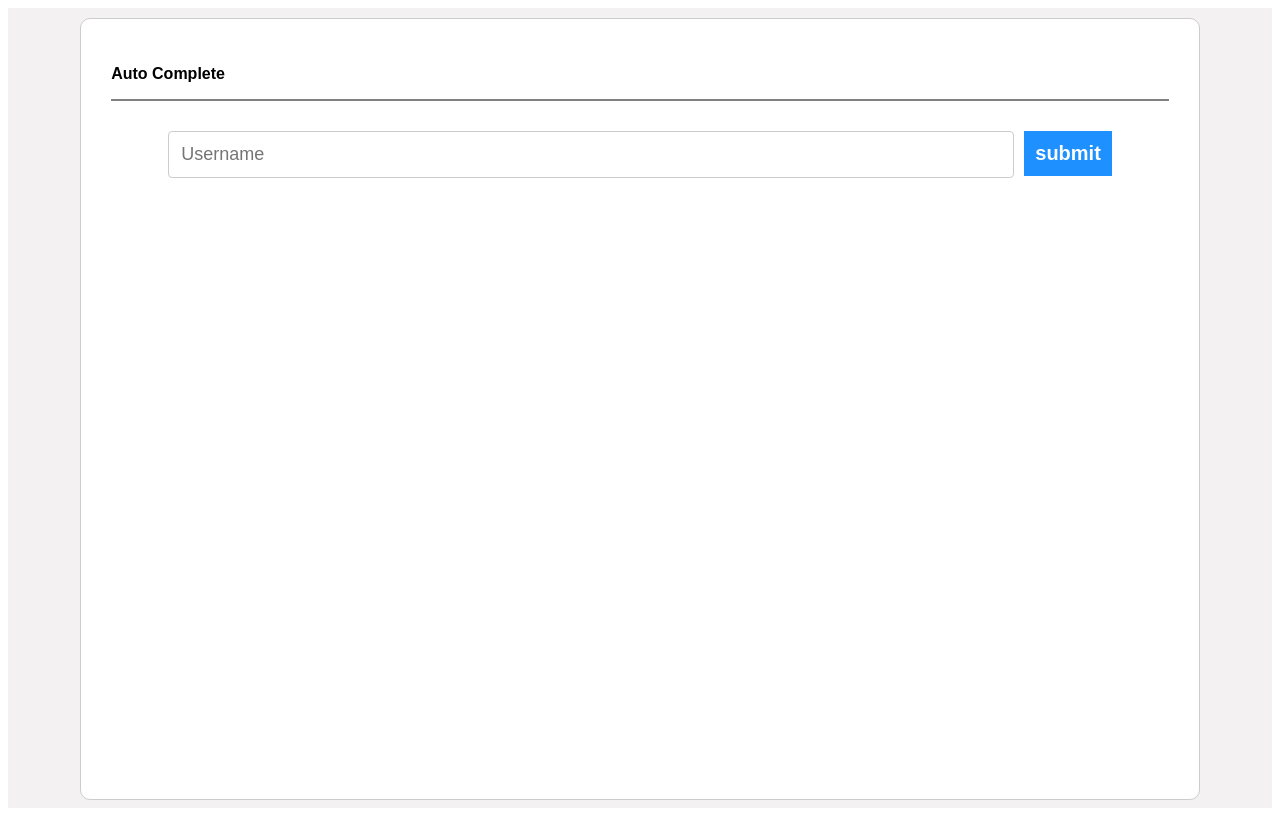
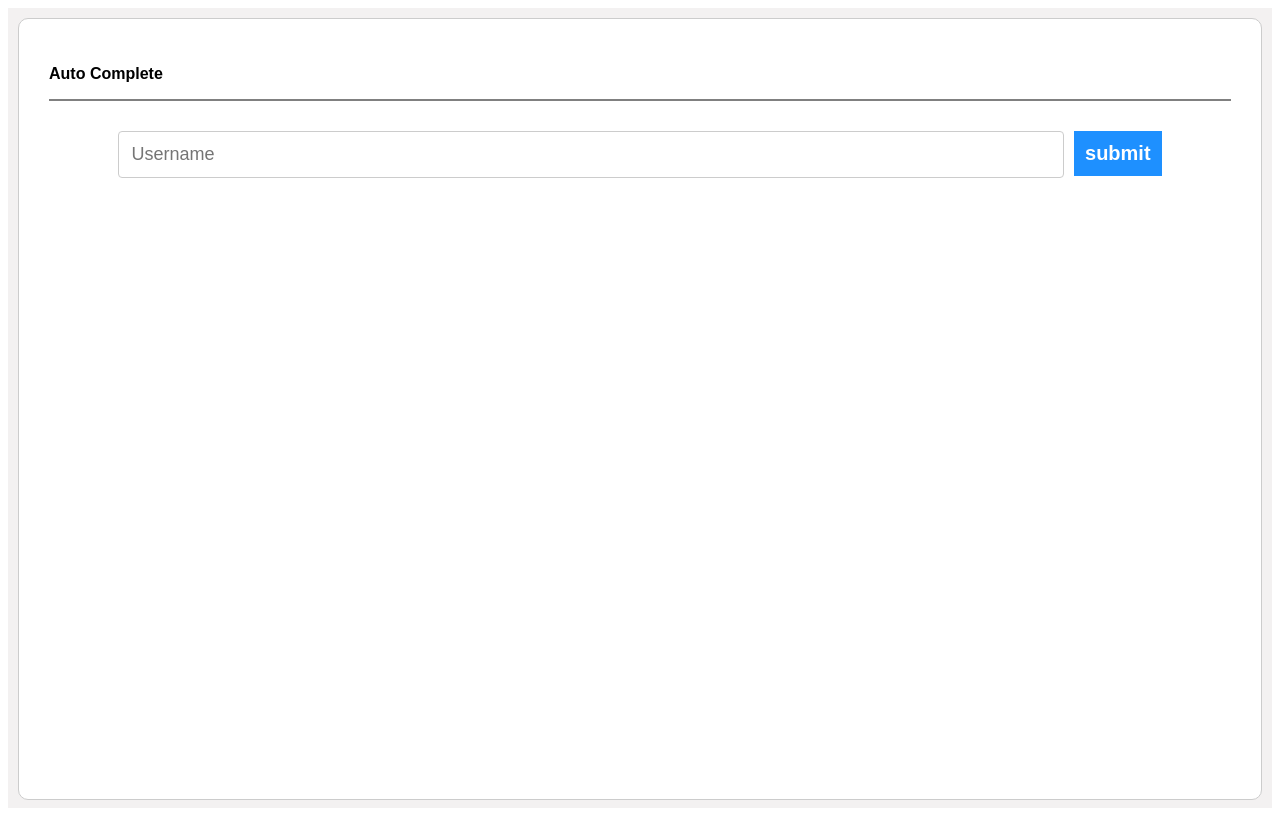
Before and after one commit to farshad161/fakir-challenge, a React (Create React App) app: page / in a window 1280 px wide. Built offline with nearby package versions, Linux system fonts and the light colour scheme; no server answers.

Commit message:
removing the margin

```diff
--- a/src/styles/card.css
+++ b/src/styles/card.css
@@ -7,7 +7,6 @@
   background-color: white;
   padding: 30px;
   height: 90%;
-  margin: auto 5%;
 }
 
 .card .content {
```
